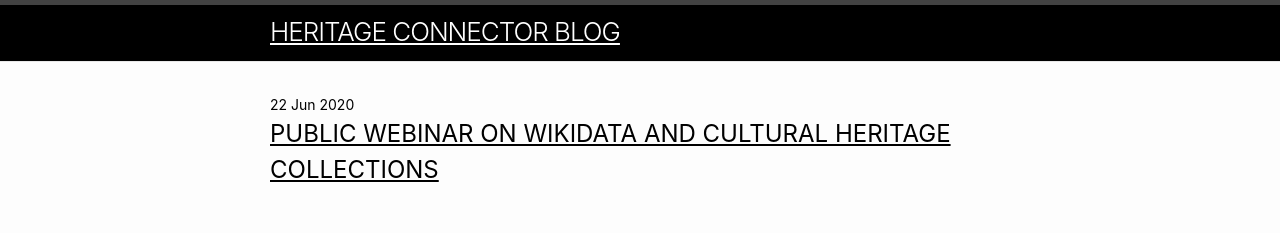
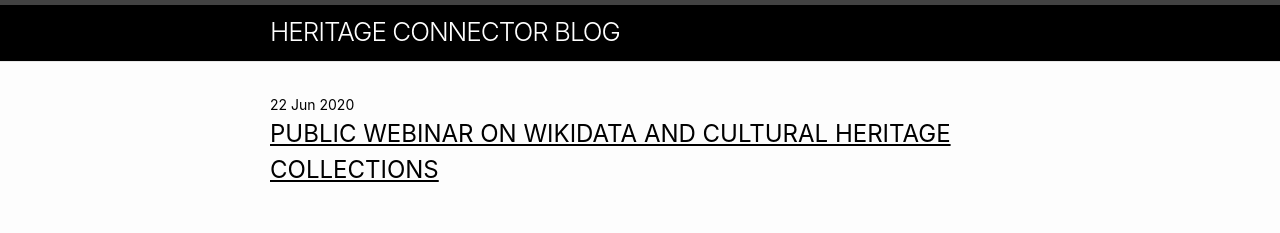
Before and after one commit to portableant/heritageconnector, a Jekyll site: the page built from README.md, in a window 1280 px wide. Shown: the top 233 px of the page. Built offline with Jekyll 4.4.1, drawn with Linux system fonts in a browser that asks for light colours; some web fonts are replaced; our own code applies the rules of GitHub Pages for plain Markdown files.

Commit message:
Update custom-styles.scss

```diff
--- a/_sass/minima/custom-styles.scss
+++ b/_sass/minima/custom-styles.scss
@@ -1,7 +1,7 @@
 // Placeholder to allow defining custom styles that override everything else.
 // (Use `_sass/minima/custom-variables.scss` to override variable defaults)
 header.site-header {background-color: black;}
-.site-title, .site-title:visited {color: white; text-transform: uppercase;}
+.site-title, .site-title:visited {color: white; text-transform: uppercase; text-decoration: none;}
 .site-nav {display: none;}
 a, a:visited, a:hover {color: black; text-decoration: underline;}
 .footer-col-wrapper {color: black; font-size: 1em;}
```
